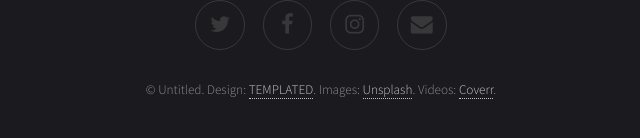
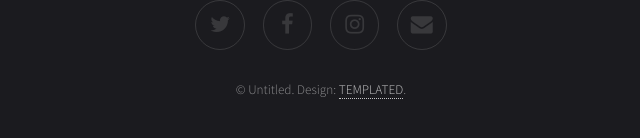
Before and after one commit to Thabase/Thabase.github.io, a plain HTML site: page index.html in a window 1280 px wide. Shown: the part 2257-2395 px from the top of the page, without its empty margins (319-959 px from the left). Drawn offline with Linux system fonts and the light colour scheme.

Commit message:
Update index.html

```diff
--- a/index.html
+++ b/index.html
@@ -96,7 +96,7 @@
 							<li><a href="#" class="icon fa-instagram"><span class="label">Instagram</span></a></li>
 							<li><a href="#" class="icon fa-envelope"><span class="label">Email</span></a></li>
 						</ul>
-						<p class="copyright">&copy; Untitled. Design: <a href="https://templated.co">TEMPLATED</a>. Images: <a href="https://unsplash.com/">Unsplash</a>. Videos: <a href="http://coverr.co/">Coverr</a>.</p>
+						<p class="copyright">&copy; Untitled. Design: <a href="https://templated.co">TEMPLATED</a>.  </p>
 					</div>
 				</footer>
 
```
